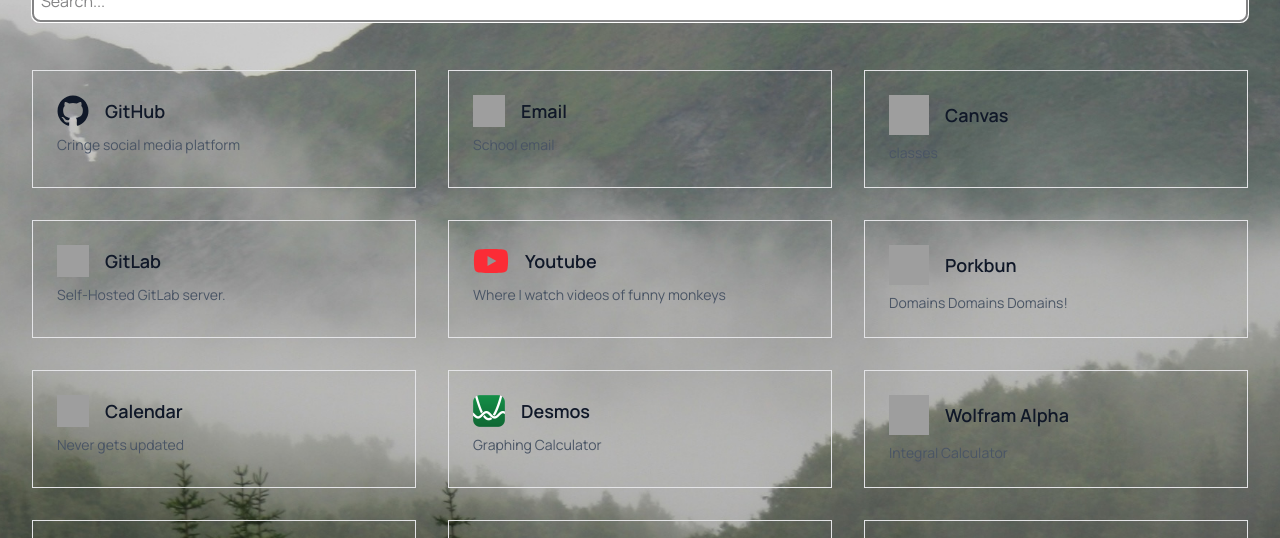
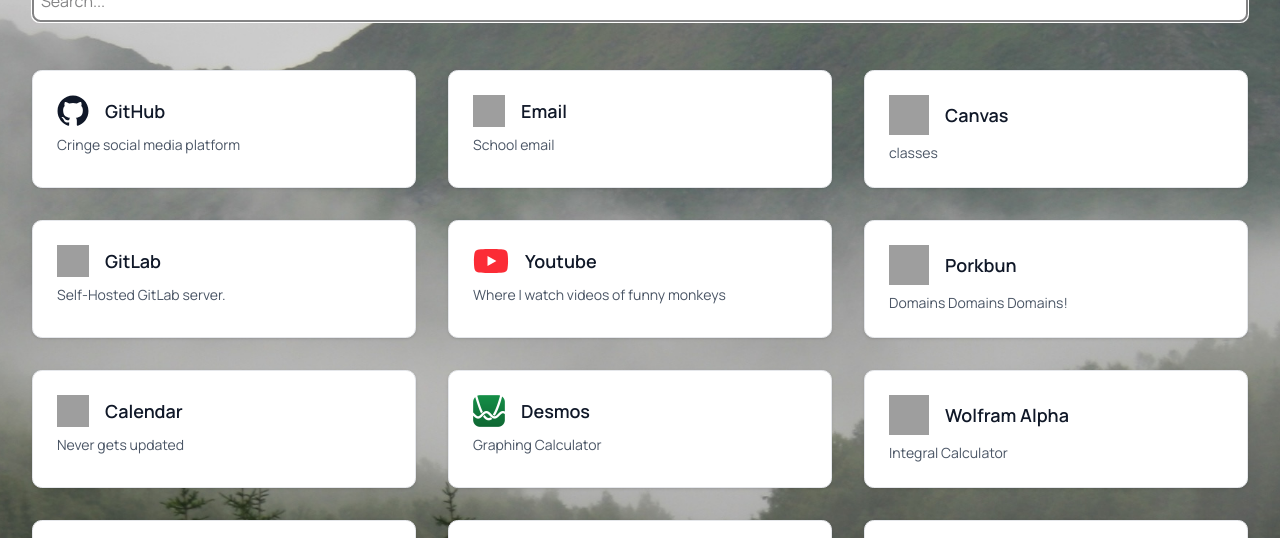
Before and after one commit to Gram012/EthanG.Earth, a Next.js app: page /jump in a window 1280 px wide. Shown: the part 261-799 px from the top of the page. Built offline with nearby package versions, Linux system fonts and the light colour scheme; grey boxes are pictures that could not be loaded.

Commit message:
removed open in new tab

```diff
--- a/app/jump/page.tsx
+++ b/app/jump/page.tsx
@@ -41,12 +41,6 @@
       searchInputRef.current.focus();
     }
   }, []);
-
-  const handleBookmarkClick = (href: string) => (e: React.MouseEvent) => {
-    e.preventDefault();
-    window.open(href, "_blank", "noopener");
-    window.close(); // should succeed because you just opened it via script
-  };
 
   const handleSearch = (e: React.FormEvent) => {
     e.preventDefault();
@@ -220,13 +214,12 @@
           </form>
           <div className="grid grid-cols-1 sm:grid-cols-2 lg:grid-cols-3 gap-8">
             {bookmarks.map((bookmark, index) => (
-              <a
+              <Link
                 key={index}
                 href={bookmark.href}
                 target="_blank"
                 rel="noopener noreferrer"
-                onClick={handleBookmarkClick(bookmark.href)}
-                className="group block p-6 border …"
+                className="group block p-6 border border-gray-200 dark:border-gray-700 rounded-lg shadow-sm hover:shadow-md transition-shadow bg-white dark:bg-neutral-800"
               >
                 <div className="flex items-center space-x-4">
                   {bookmark.icon}
@@ -237,7 +230,7 @@
                 <p className="mt-2 text-sm text-gray-600 dark:text-gray-400">
                   {bookmark.description}
                 </p>
-              </a>
+              </Link>
             ))}
           </div>
         </div>
```
